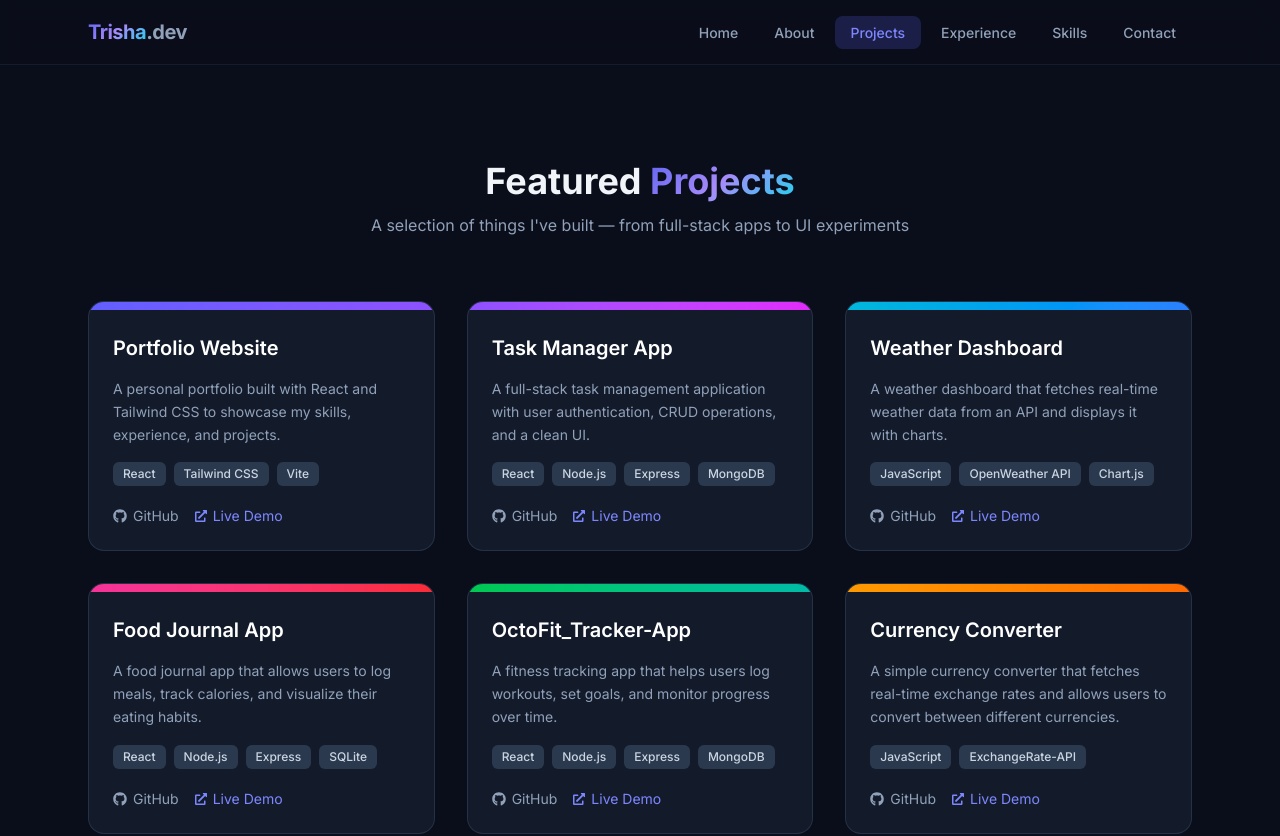
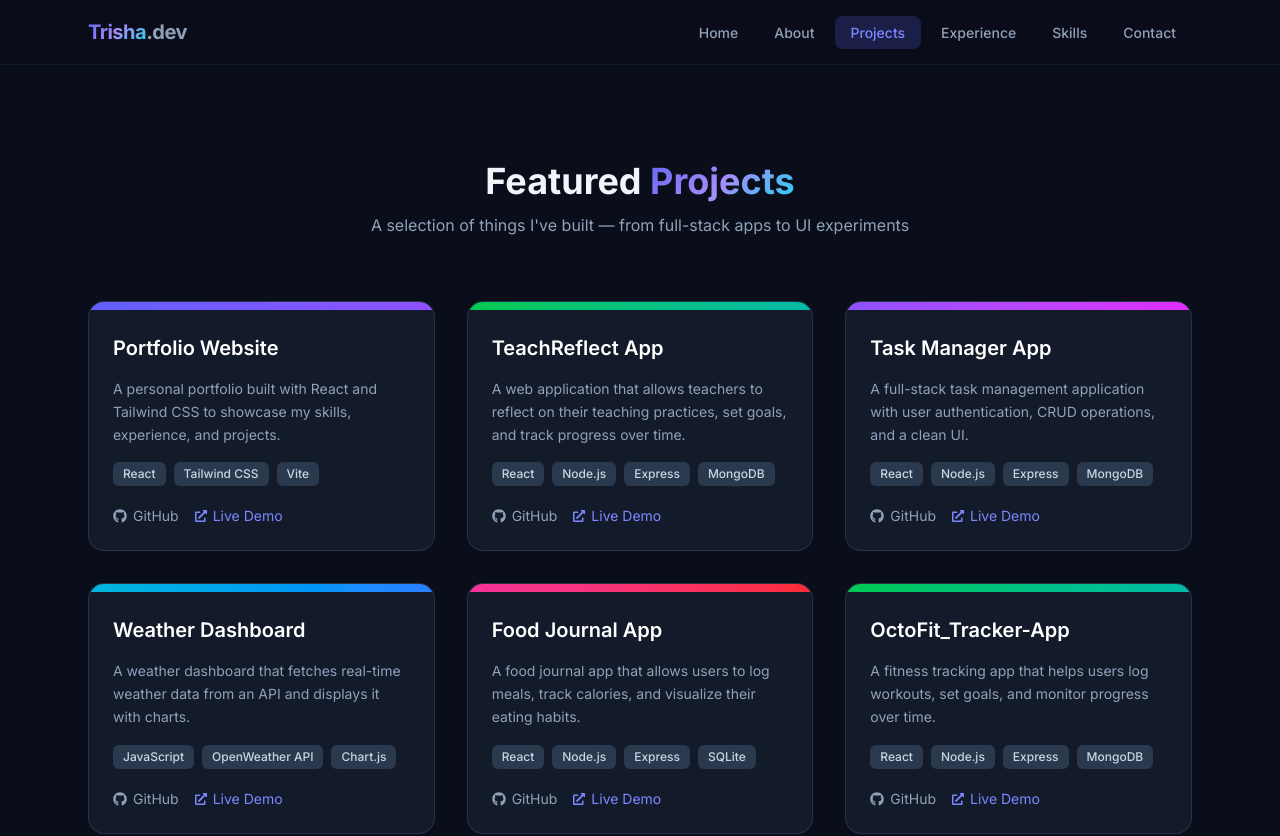
Before and after one commit to Trisha256/My_portfolio, a React (Vite) app: page /projects in a window 1280 px wide. Shown: the top 836 px of the page. Built offline with nearby package versions, Linux system fonts and the light colour scheme.

Commit message:
Added TeachReflect_APP project

```diff
--- a/src/components/Projects.jsx
+++ b/src/components/Projects.jsx
@@ -8,7 +8,16 @@ const projects = [
     tech: ["React", "Tailwind CSS", "Vite"],
     gradient: "from-indigo-500 to-violet-500",
     github: "https://github.com/Trisha256/My_portfolio",
-    demo: "#",
+    demo: "https://my-portfolio-gamma-inky-29.vercel.app/",
+  },
+  {
+    title: "TeachReflect App",
+    description:
+      "A web application that allows teachers to reflect on their teaching practices, set goals, and track progress over time.",
+    tech: ["React", "Node.js", "Express", "MongoDB"],
+    gradient: "from-green-500 to-teal-500",
+    github: "https://github.com/Trisha256/TeachReflect_App",
+    demo: "https://teach-reflect-app-ntdu.vercel.app/",
   },
   {
     title: "Task Manager App",
```
